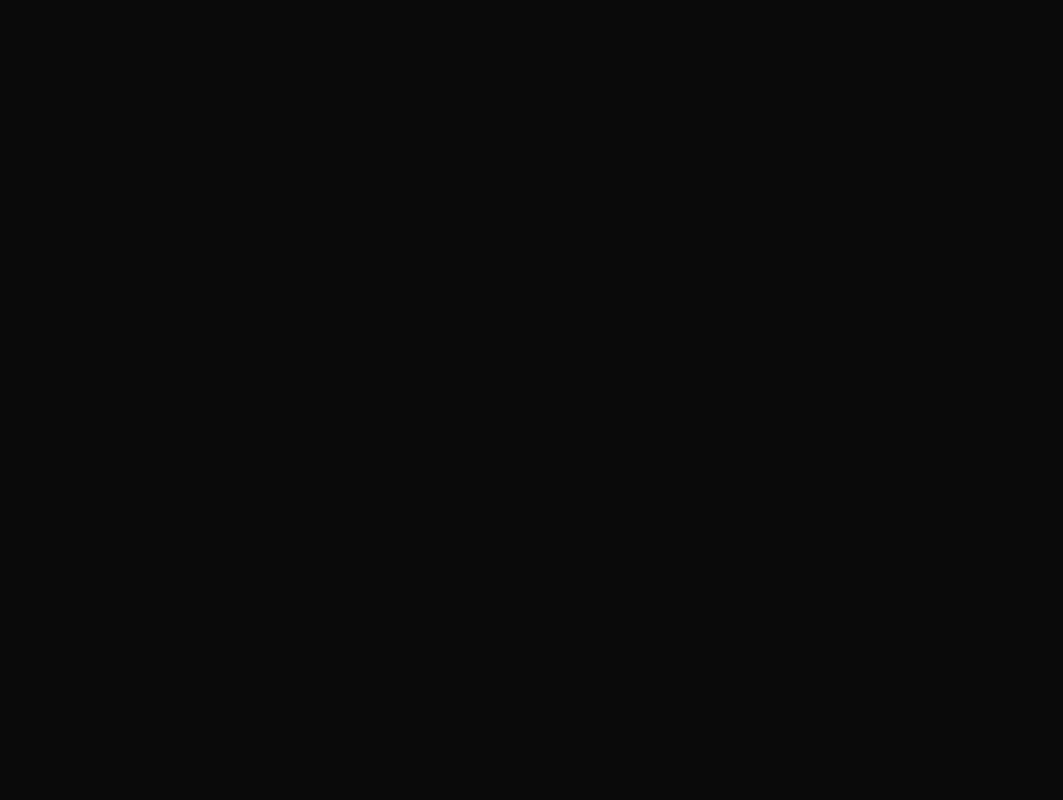
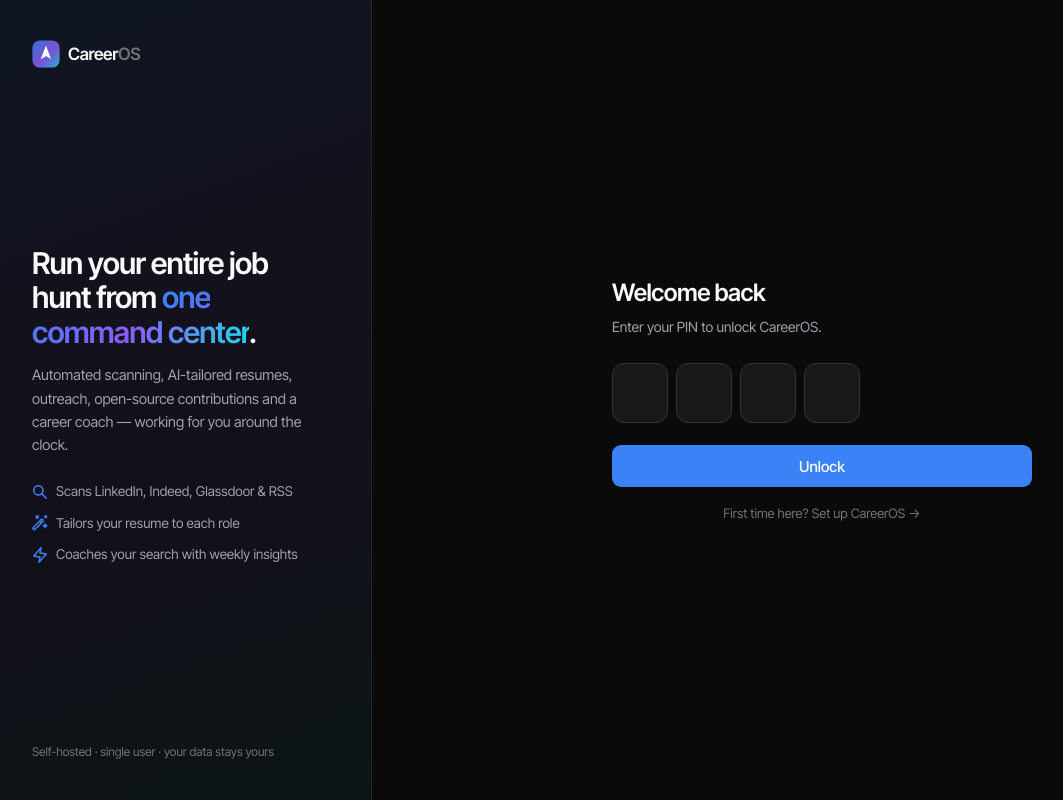
Before and after one commit to niks-nikhil-anand/CareerOS-Career-Contribution-Command-Center, a Next.js app: page / in a window 1280 px wide. Before the commit this address had no page. Shown: the whole page, without its empty margins (8-1071 px from the left). Built offline with nearby package versions, Linux system fonts and the light colour scheme.

Commit message:
refactor: update root layout to use AppShell component and rename metadata fields

```diff
--- a/app/layout.tsx
+++ b/app/layout.tsx
@@ -1,20 +1,10 @@
 import type { Metadata } from "next";
-import { Geist, Geist_Mono } from "next/font/google";
 import "./globals.css";
-
-const geistSans = Geist({
-  variable: "--font-geist-sans",
-  subsets: ["latin"],
-});
-
-const geistMono = Geist_Mono({
-  variable: "--font-geist-mono",
-  subsets: ["latin"],
-});
+import { AppShell } from "@/components/shell";
 
 export const metadata: Metadata = {
-  title: "Create Next App",
-  description: "Generated by create next app",
+  title: "CareerOS",
+  description: "Self-hosted, single-user command center for your job hunt — powered by Foundry Intelligence.",
 };
 
 export default function RootLayout({
@@ -23,11 +13,10 @@
   children: React.ReactNode;
 }>) {
   return (
-    <html
-      lang="en"
-      className={`${geistSans.variable} ${geistMono.variable} h-full antialiased`}
-    >
-      <body className="min-h-full flex flex-col">{children}</body>
+    <html lang="en" data-theme="dark">
+      <body>
+        <AppShell>{children}</AppShell>
+      </body>
     </html>
   );
 }
```
